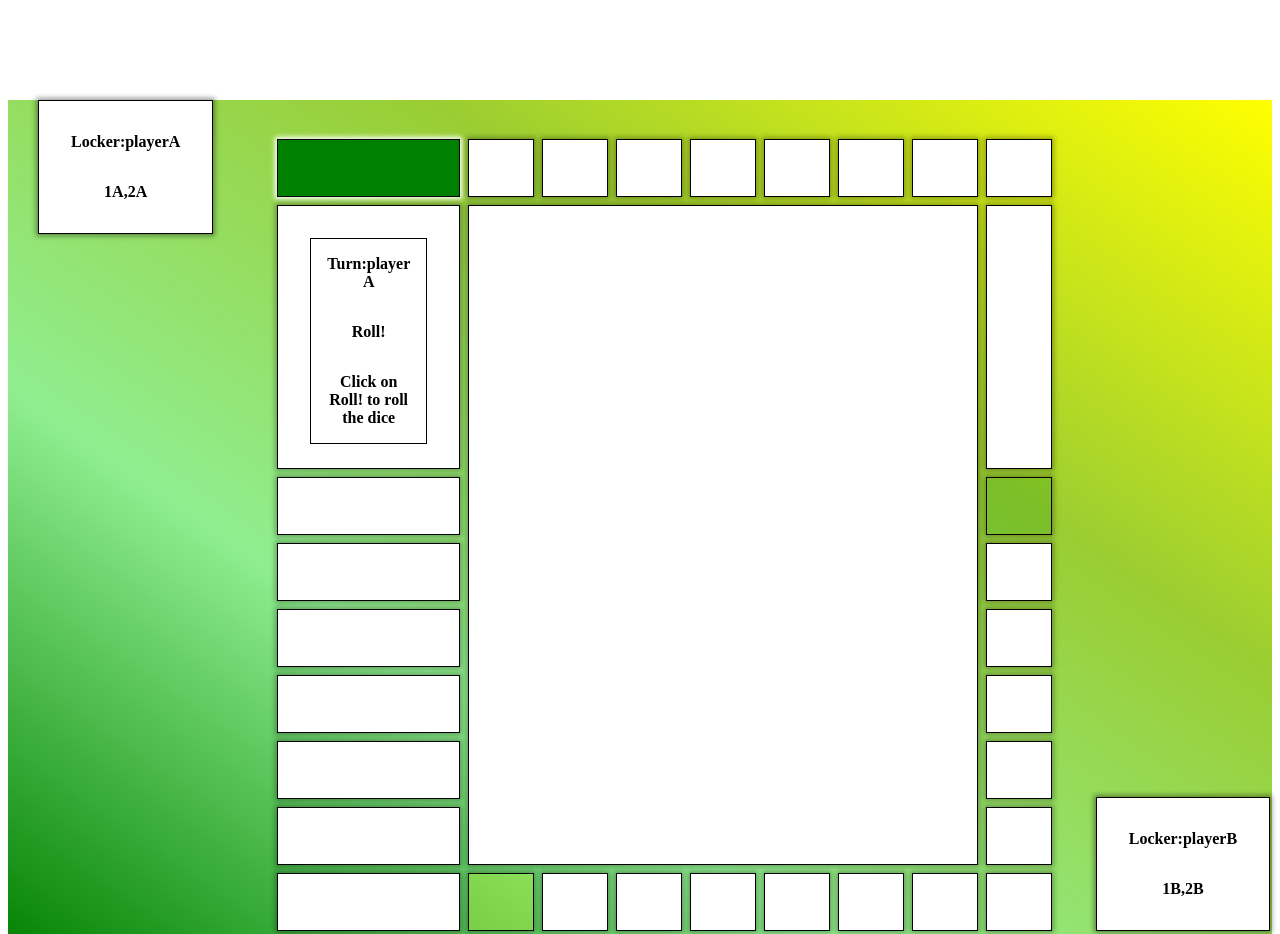
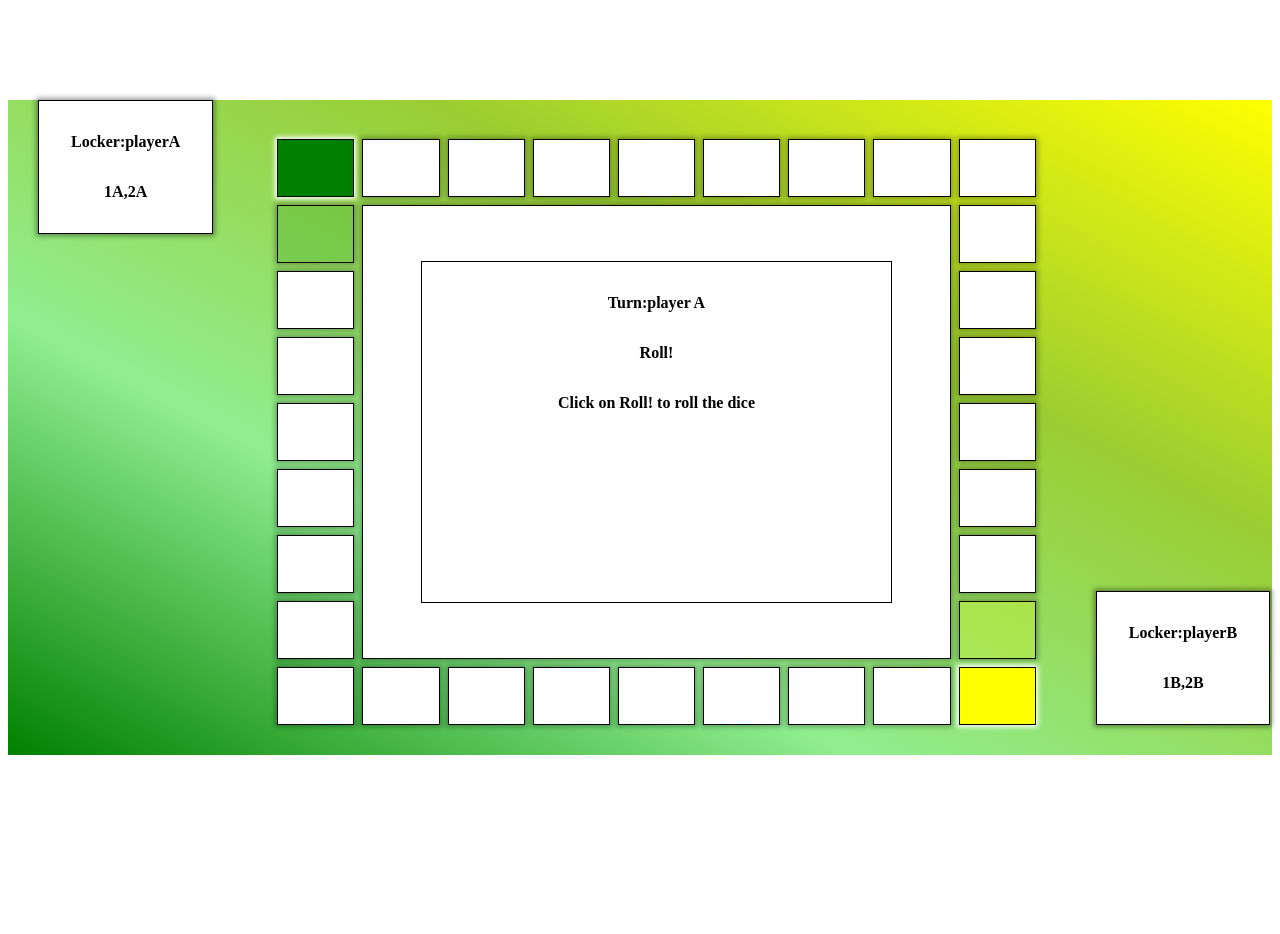
Before and after one commit to chiteshbansal/Ludo, a plain HTML site: page ludo.html in a window 1280 px wide. Shown: the top 934 px of the page. After the commit the page ends 855 px from the top, so only its background shows below. Drawn offline with Linux system fonts and the light colour scheme.

Commit message:
Update ludo.css

```diff
--- a/ludo.css
+++ b/ludo.css
@@ -22,7 +22,7 @@ main > div{
 	padding: 2rem;
 	padding-bottom: 1.5rem;
 	text-align:center;
-	color:lightblue;
+	color:black;
 	box-sizing: border-box;
 	box-shadow: 0px 0px 5px 2px rgba(0,0,0,.3);
 
@@ -33,24 +33,22 @@ main > div{
 
 div#item1{
 	background-color: green;
-	color: green;
 	box-shadow: 0px 0px 5px 2px white;
 }
-div#item33{
+div#item17{
 	background-color: yellow;
-	color: yellow;
 	box-shadow: 0px 0px 5px 2px white;
 
 }
 
-div#item11{
+div#item32{
 	background-color:rgba(0,128,0,.2);
 }
 
-div#item24{
+div#item16{
 	background-color: rgba(255,255,0,.2);
 }
-div#item10{
+div#emptycnt{
 	padding: 1rem;
 	background-color:white;
 	display: grid;
@@ -65,12 +63,12 @@ div#item10{
 	font-weight: bold;
 }
 
-#item10{
+#emptycnt{
 	grid-area:2 / 2 /  9 / 9;
 
 }
 
-#item10 >div{
+#emptycnt >div{
 	padding: 1rem;
 }
 
@@ -94,7 +92,7 @@ div#item10{
 
 }
 
- #item10 >div{
+ #emptycnt >div{
 	 	padding: 1rem;
 	 }
 
```
